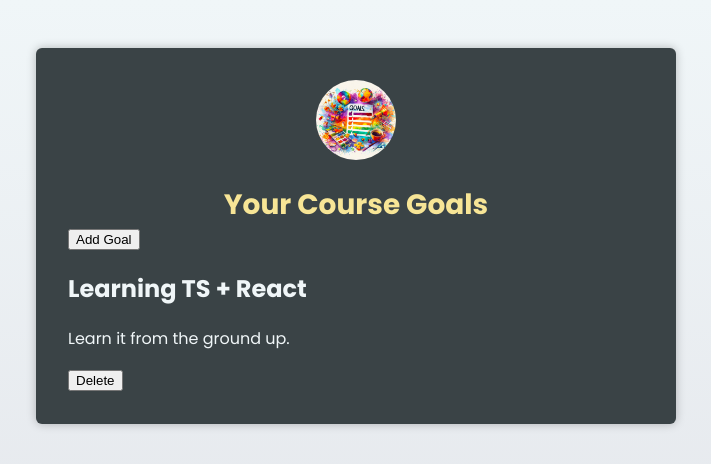
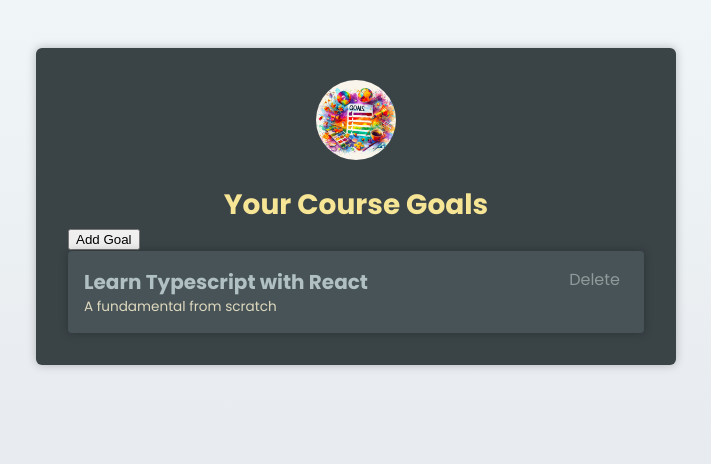
Before and after one commit to eshwagadkar/react-ts-goal-app, a React (Vite) app: page / in a window 1280 px wide. Both pictures are taken after a click on the button "Add Goal". Shown: the top 464 px of the page, without its empty margins (284-995 px from the left). Built offline with nearby package versions, Linux system fonts and the light colour scheme; the HTML template or start-up script is replaced by a standard one.

Commit message:
Working with State & Outputting State-based Values

```diff
--- a/src/App.tsx
+++ b/src/App.tsx
@@ -14,7 +14,17 @@ export default function App() {
   const [goals, setGoals] = useState<CourseGoal[]>([])
 
   function handleAddGoal() {
-    setGoals()
+
+    setGoals(prevGoals => {
+
+      const newGoal: CourseGoal = {
+        id: Math.random(),
+        title: 'Learn Typescript with React',
+        description: 'A fundamental from scratch'
+      }
+
+      return [...prevGoals, newGoal]
+    })
   }
 
   return <main>
@@ -24,10 +34,15 @@ export default function App() {
 
     <button onClick={handleAddGoal}>Add Goal</button>
 
-   <CourseGoal title='Learning TS + React'
-     //  description='Learn it from the ground up.'
-     >Learn it from the ground up.
-    </CourseGoal>
+    <ul>
+      {goals.map(goal => <li key={goal.id}>
+        <CourseGoal  title={goal.title}
+          //  description='Learn it from the ground up.'
+        >{goal.description}
+        </CourseGoal>
+        </li>
+      )}
+    </ul>
 
   </main>
 }
```
